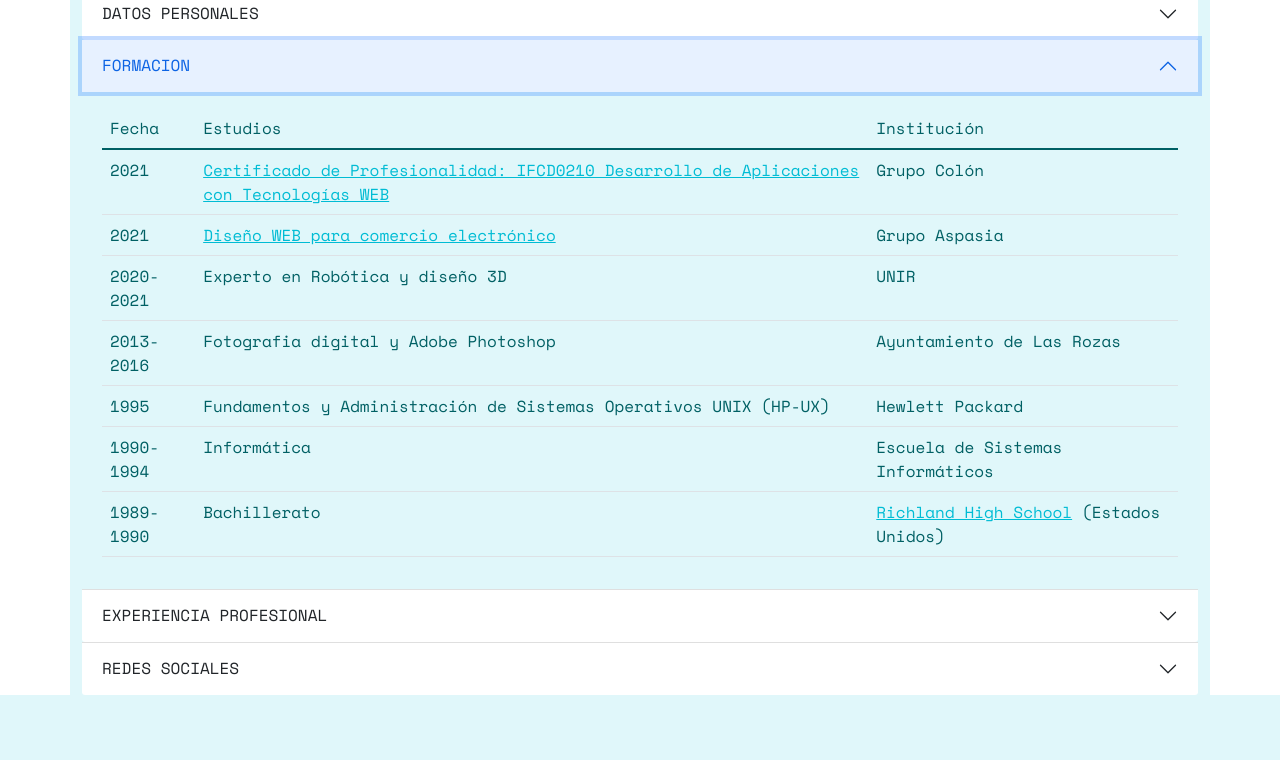
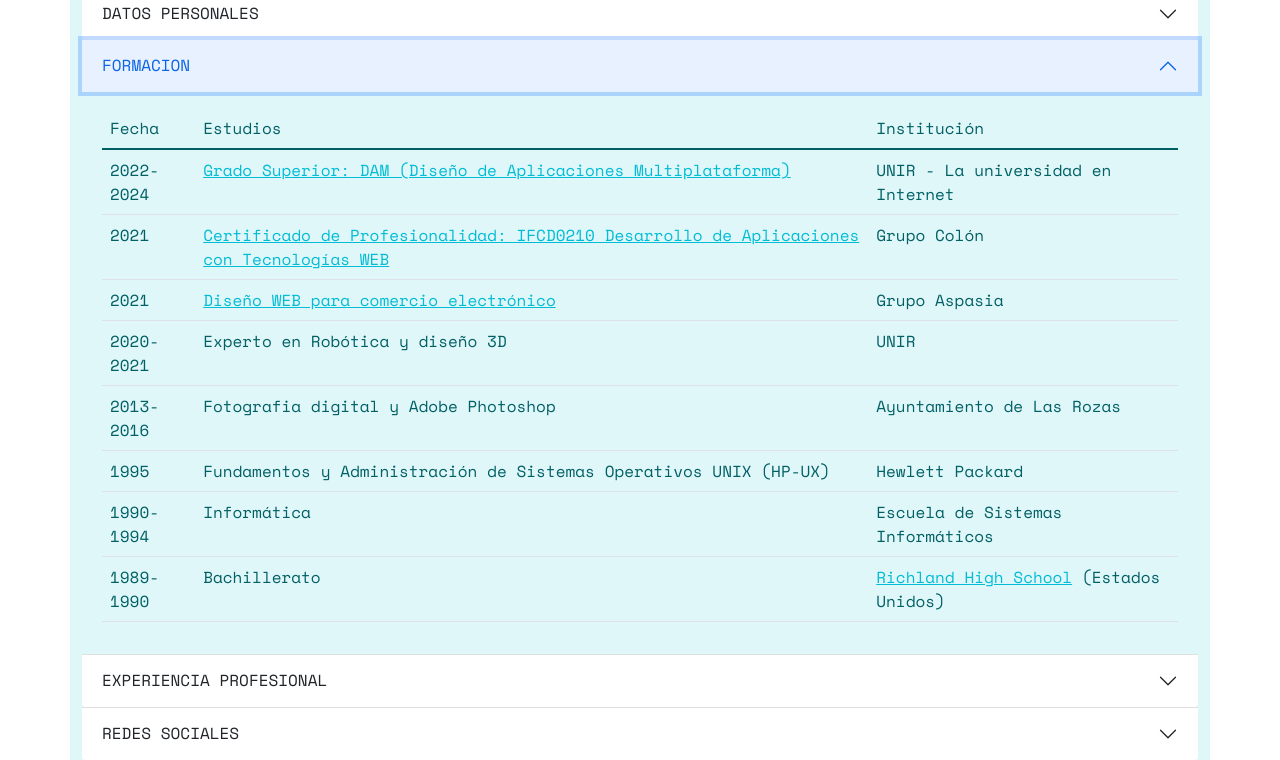
Before and after one commit to tatvil/curriculum, a plain HTML site: page index.html in a window 1280 px wide. Both pictures are taken after a click on the button "FORMACION". Shown: the part 88-848 px from the top of the page. Before the commit the page ends 800 px from the top, so only its background shows below. Drawn offline with nearby package versions, Linux system fonts and the light colour scheme; a web font is replaced by a local one.

Commit message:
README.md

```diff
--- a/index.html
+++ b/index.html
@@ -70,6 +70,11 @@
                           <td>Institución</td>
                       </tr>
                       </thead>
+                      <tr>
+                        <td>2022-2024</td>
+                        <td><a href="./FP_TS_DesarrolloApsMulti.pdf">Grado Superior: DAM (Diseño de Aplicaciones Multiplataforma)</a></td>
+                        <td>UNIR - La universidad en Internet</td>
+                      </tr>
                       <tr>
                         <td>2021</td>
                         <td><a href="https://sede.sepe.gob.es/especialidadesformativas/RXBuscadorEFRED/DetalleEspecialidadFormativa.do?metodo=verDetalle&codEspecialidad=IFCD0210&volver=true&idBusquedaFormacion=&volverUrl=">Certificado de Profesionalidad: IFCD0210 Desarrollo de Aplicaciones con Tecnologías WEB</a></td>
```
Also changed, not shown: 2 other files.
